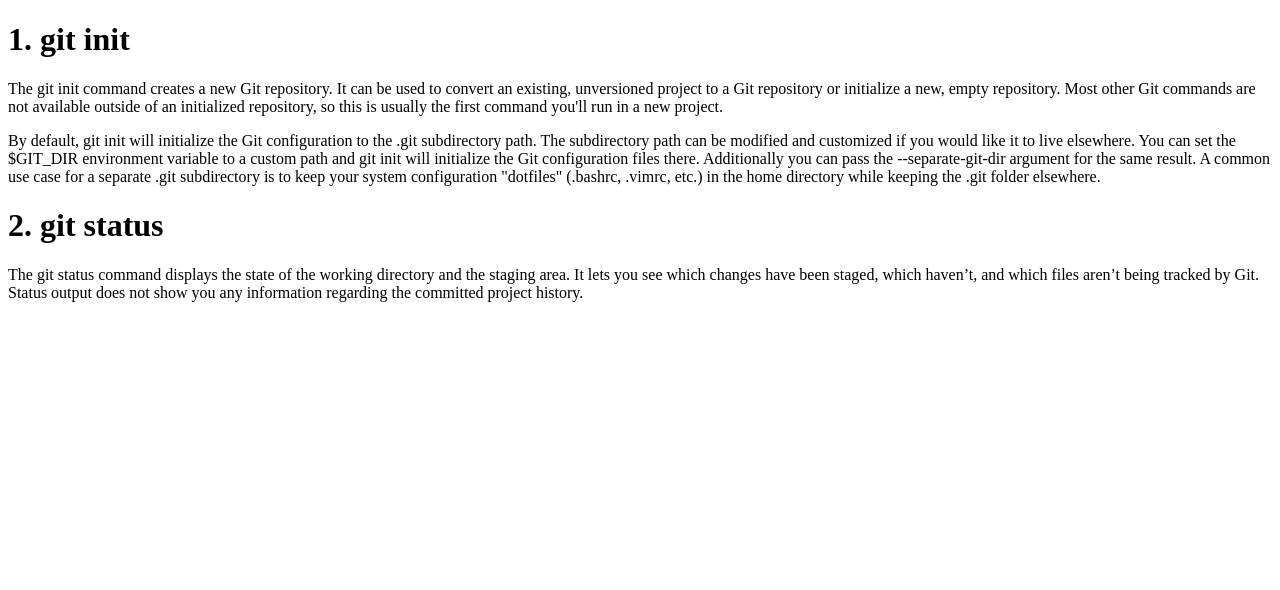
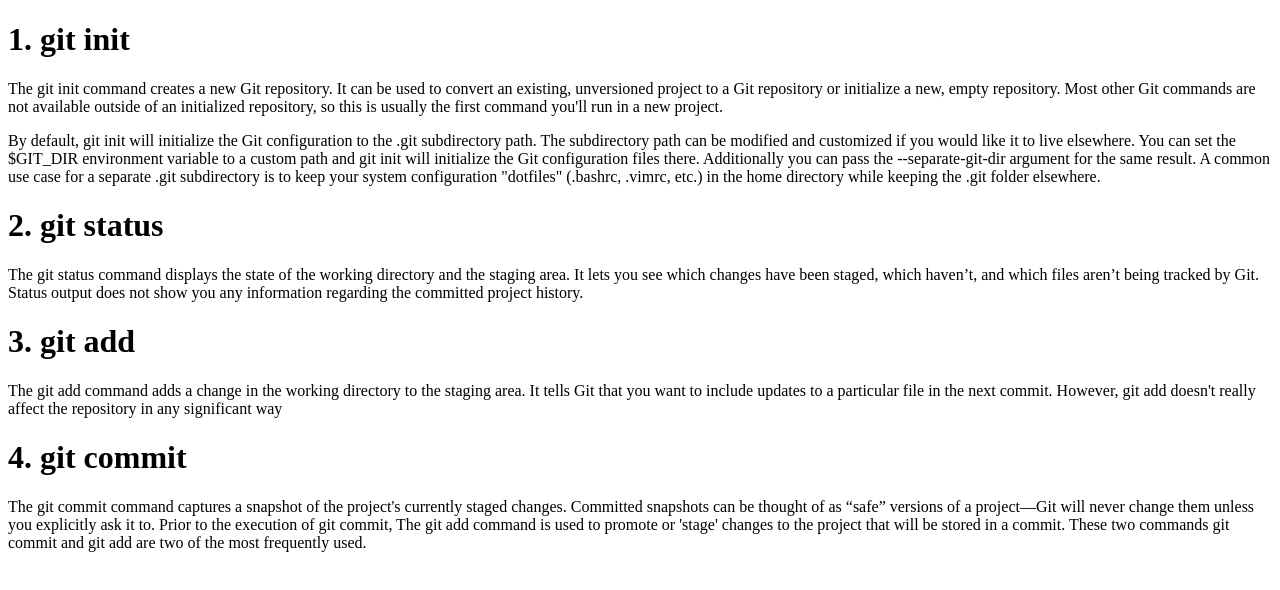
Before and after one commit to Abdul-Mattee/MobileComputing_H1_39, a plain HTML site: page index.html in a window 1280 px wide. Drawn offline with Linux system fonts and the light colour scheme.

Commit message:
add and commit commands added

```diff
--- a/index.html
+++ b/index.html
@@ -17,5 +17,13 @@
         <h1>2. git status</h1>
         <p>The git status command displays the state of the working directory and the staging area. It lets you see which changes have been staged, which haven’t, and which files aren’t being tracked by Git. Status output does not show you any information regarding the committed project history.</p>
       </div>
+      <div>
+        <h1>3. git add</h1>
+        <p>The git add command adds a change in the working directory to the staging area. It tells Git that you want to include updates to a particular file in the next commit. However, git add doesn't really affect the repository in any significant way</p>
+      </div>
+      <div>
+        <h1>4. git commit </h1>
+        <p>The git commit command captures a snapshot of the project's currently staged changes. Committed snapshots can be thought of as “safe” versions of a project—Git will never change them unless you explicitly ask it to. Prior to the execution of git commit, The git add command is used to promote or 'stage' changes to the project that will be stored in a commit. These two commands git commit and git add are two of the most frequently used.</p>
+      </div>
 
 </html>
```
